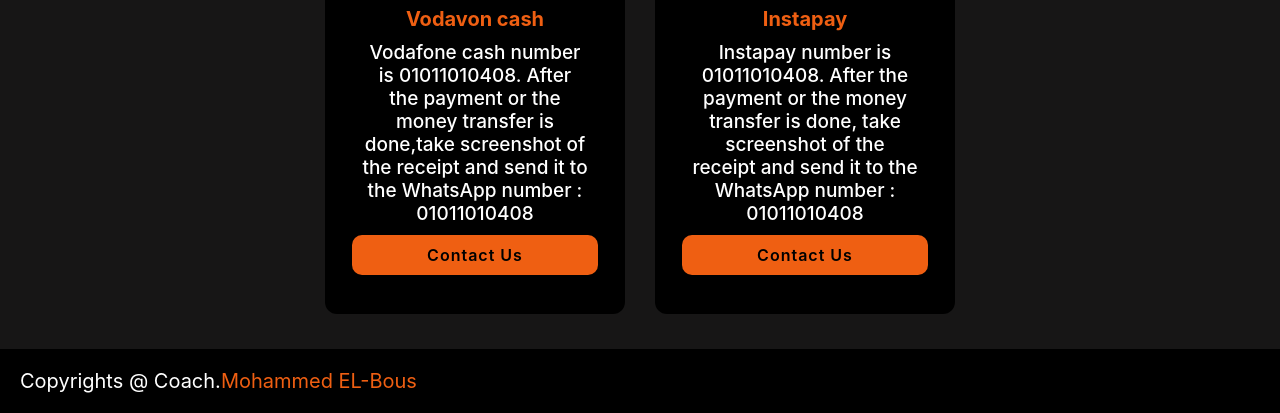
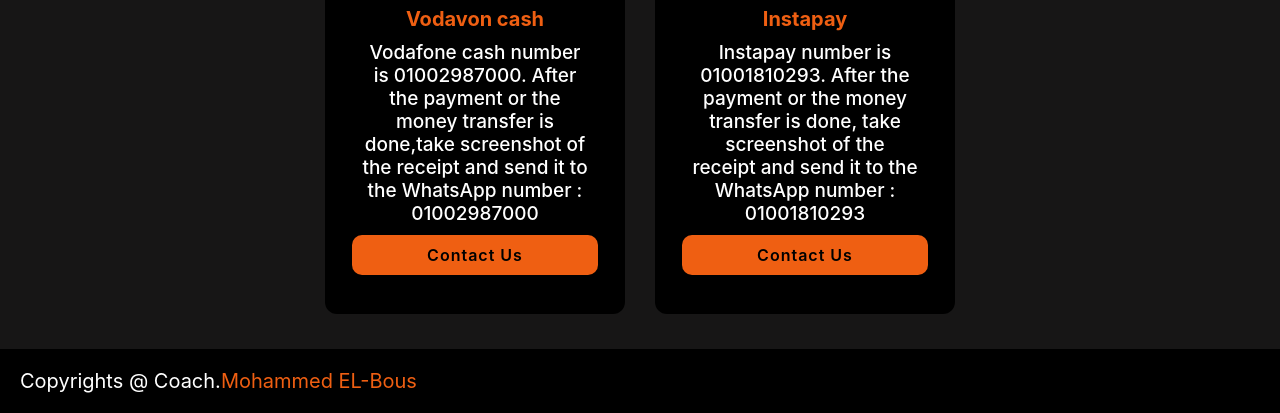
Before and after one commit to CoachMohammedElbous/CoachMohammedElbous, a plain HTML site: page index.html in a window 1280 px wide. Shown: the part 3802-4215 px from the top of the page. Drawn offline with nearby package versions, Linux system fonts and the light colour scheme.

Commit message:
Update index.html

```diff
--- a/index.html
+++ b/index.html
@@ -325,9 +325,9 @@
                         <h4>Vodavon cash</h4>
                         <p>
                             Vodafone cash number is
-                            01011010408.
+                            01002987000.
                             After the payment or the money transfer is done,take screenshot of the receipt and send it to the WhatsApp number :
-                            01011010408
+                            01002987000
                         </p>
                         <a href="https://wa.link/1dtuzp" class="btn">Contact Us</a>
                     </div>
@@ -340,9 +340,9 @@
                         <h4>Instapay</h4>
                         <p>
                             Instapay number is
-                            01011010408.
+                            01001810293.
                             After the payment or the money transfer is done,  take screenshot of the receipt and send it to the WhatsApp number :
-                            01011010408
+                            01001810293
                         </p>
                         <a href="https://wa.link/1dtuzp" class="btn">Contact Us</a>
                     </div>
```
